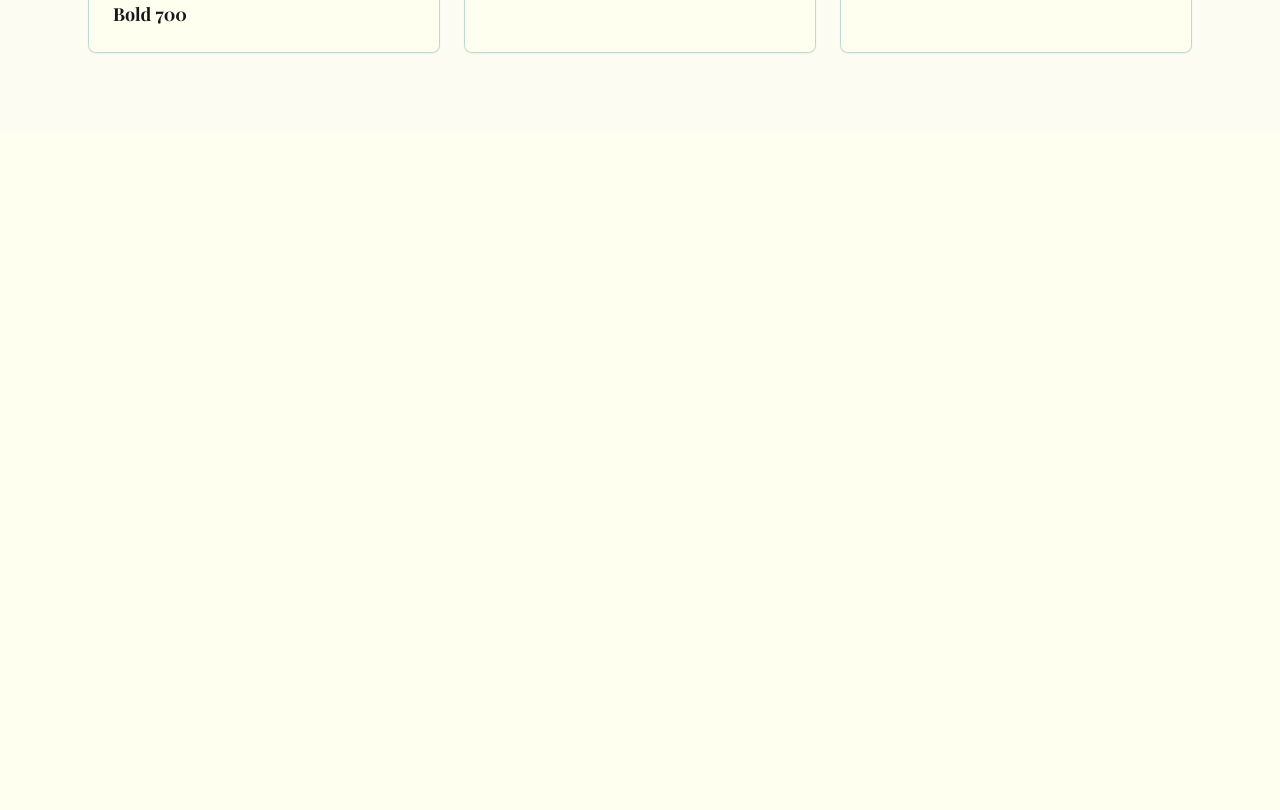
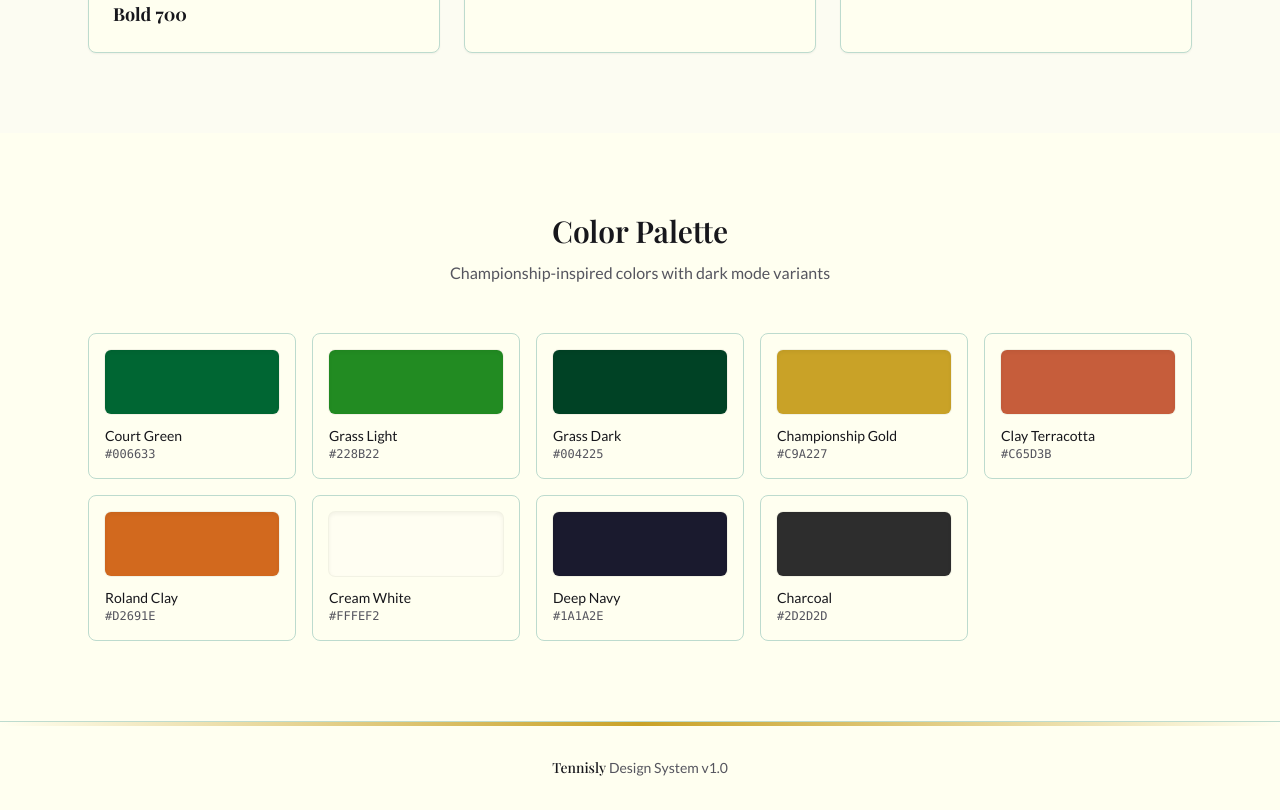
Before and after one commit to Sahil-Basumatary/tennisly, a Next.js app in the folder apps/web/: page / in a window 1280 px wide. Shown: the part 1160-1970 px from the top of the page. Before the commit the page ends 1293 px from the top, so only its background shows below. Built offline with nearby package versions, Linux system fonts and the light colour scheme.

Commit message:
feat: add color palette and footer to landing page

```diff
--- a/apps/web/src/app/page.tsx
+++ b/apps/web/src/app/page.tsx
@@ -1,4 +1,16 @@
 import { ThemeToggle } from "@/components/ui/theme-toggle";
+
+const colors = [
+  { name: "Court Green", hex: "#006633", variable: "court-green" },
+  { name: "Grass Light", hex: "#228B22", variable: "grass-light" },
+  { name: "Grass Dark", hex: "#004225", variable: "grass-dark" },
+  { name: "Championship Gold", hex: "#C9A227", variable: "championship-gold" },
+  { name: "Clay Terracotta", hex: "#C65D3B", variable: "clay-terracotta" },
+  { name: "Roland Clay", hex: "#D2691E", variable: "roland-clay" },
+  { name: "Cream White", hex: "#FFFEF2", variable: "cream-white" },
+  { name: "Deep Navy", hex: "#1A1A2E", variable: "deep-navy" },
+  { name: "Charcoal", hex: "#2D2D2D", variable: "charcoal" },
+];
 
 export default function Home() {
   return (
@@ -107,7 +119,49 @@ export default function Home() {
             </div>
           </div>
         </section>
+        <section className="py-20">
+          <div className="mx-auto max-w-6xl px-6">
+            <div className="mb-12 text-center">
+              <h2 className="mb-3 font-display text-3xl font-semibold text-foreground">
+                Color Palette
+              </h2>
+              <p className="font-sans text-muted-foreground">
+                Championship-inspired colors with dark mode variants
+              </p>
+            </div>
+            <div className="grid grid-cols-2 gap-4 sm:grid-cols-3 lg:grid-cols-5">
+              {colors.map((color) => (
+                <div
+                  key={color.variable}
+                  className="group rounded-lg border border-border bg-card p-4 transition-all hover:shadow-md"
+                >
+                  <div
+                    className="mb-3 h-16 w-full rounded-md shadow-inner ring-1 ring-black/5"
+                    style={{ backgroundColor: color.hex }}
+                  />
+                  <p className="font-sans text-sm font-medium text-card-foreground">
+                    {color.name}
+                  </p>
+                  <p className="font-mono text-xs text-muted-foreground">
+                    {color.hex}
+                  </p>
+                </div>
+              ))}
+            </div>
+          </div>
+        </section>
       </main>
+      <footer className="border-t border-border">
+        <div className="h-1 bg-gradient-to-r from-transparent via-championship-gold to-transparent" />
+        <div className="mx-auto max-w-6xl px-6 py-8">
+          <p className="text-center font-sans text-sm text-muted-foreground">
+            <span className="font-display font-medium text-foreground">
+              Tennisly
+            </span>{" "}
+            Design System v1.0
+          </p>
+        </div>
+      </footer>
     </div>
   );
 }
```
